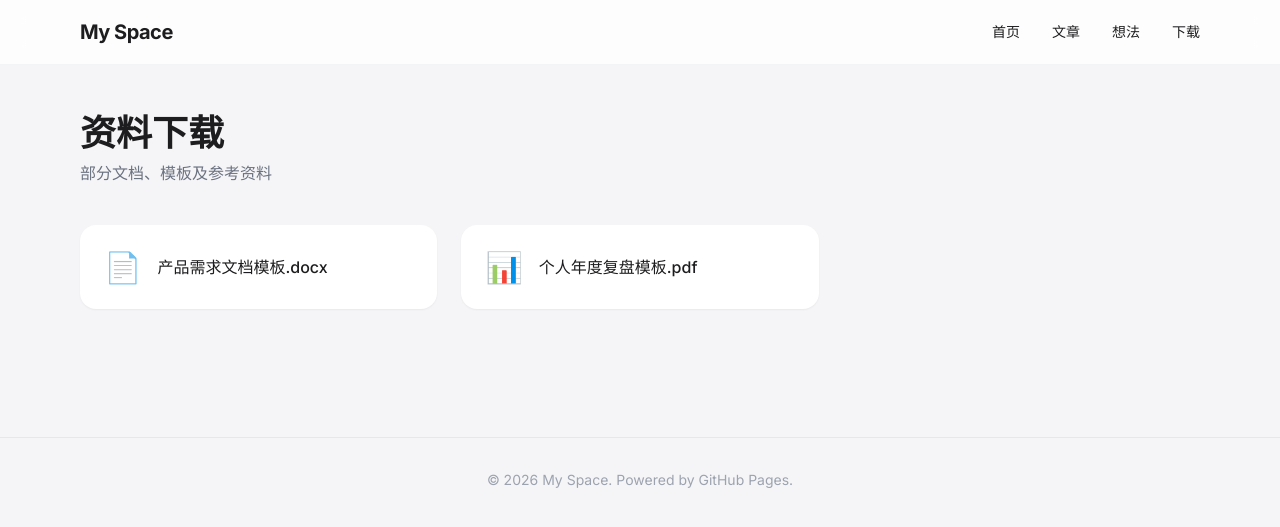
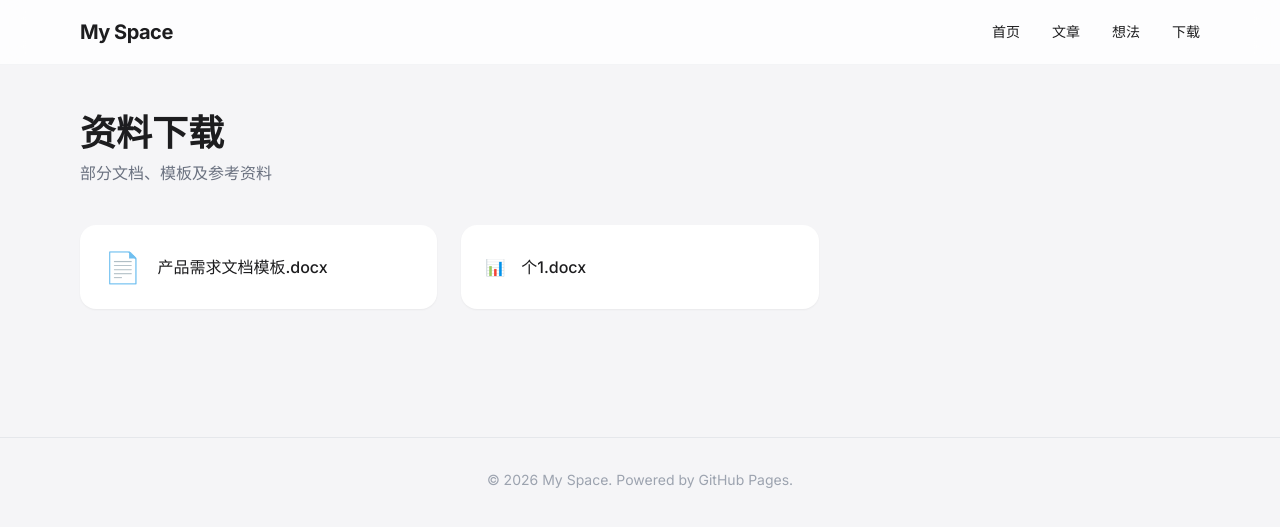
Before and after one commit to bobyzhang11/boby-blog, a Jekyll site: the page built from downloads.md, in a window 1280 px wide. Shown: the top 527 px of the page. Built offline with Jekyll 4.4.1, drawn with Linux system fonts in a browser that asks for light colours; nearby versions of some CDN libraries.

Commit message:
Update downloads.md

```diff
--- a/downloads.md
+++ b/downloads.md
@@ -12,7 +12,7 @@ permalink: /downloads/
     <span class="text-3xl">📄</span><div><p class="font-medium">产品需求文档模板.docx</p></div>
   </a>
   <a href="/downloads/year-review.pdf" class="bg-white rounded-2xl p-6 shadow-sm card-hover flex items-center gap-4 no-underline">
-    <span class="text-3xl">📊</span><div><p class="font-medium">个人年度复盘模板.pdf</p></div>
+    <span class="1">📊</span><div><p class="font-medium">个1.docx</p></div>
   </a>
   <!-- 你可以照着上面的格式继续添加文件，把 href 改成你 downloads 文件夹里的文件名 -->
 </div>
```
